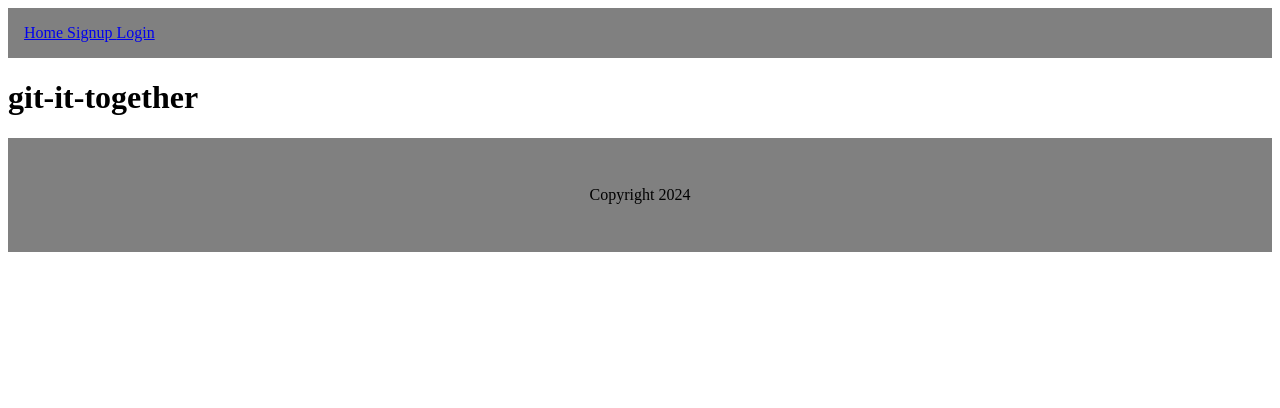
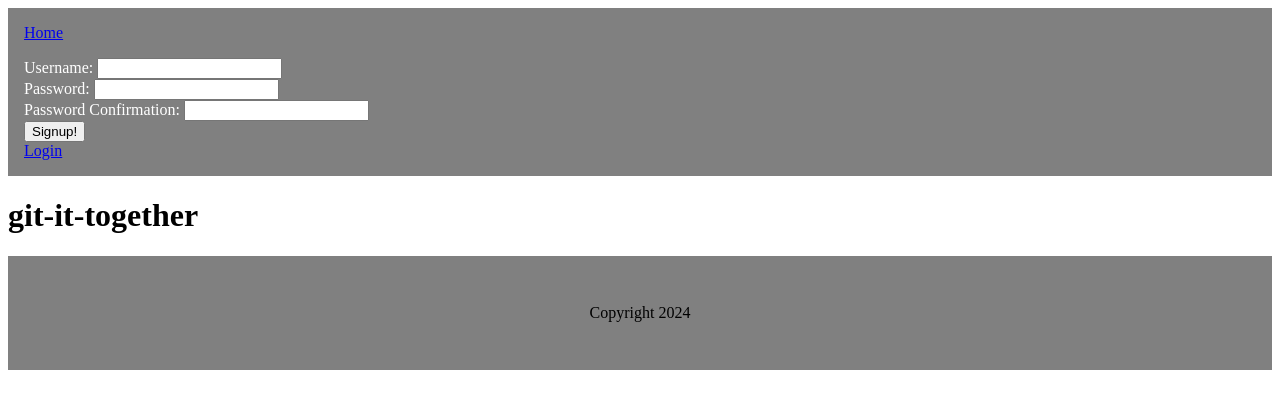
Before and after one commit to BuickSalesman/git-it-together, a React (Vite) app: page / in a window 1280 px wide. Shown: the top 408 px of the page. Built offline with nearby package versions, Linux system fonts and the light colour scheme.

Commit message:
added submit button and password confirmation to form

```diff
--- a/src/Header.jsx
+++ b/src/Header.jsx
@@ -1,13 +1,14 @@
 import { Link } from "react-router-dom";
+import { Signup } from "./Signup";
 
 export function Header() {
   return (
     <header>
       <nav>
         <Link to="/">Home </Link>
+        <Signup />
         {localStorage.jwt === undefined ? (
           <>
-            <Link to="/signup">Signup </Link>
             <Link to="/login">Login</Link>
           </>
         ) : (
--- a/src/Signup.jsx
+++ b/src/Signup.jsx
@@ -7,9 +7,18 @@ export function Signup() {
   const handleSubmit = (event) => {
     event.preventDefault();
     setErrors([]);
+
     const params = new FormData(event.target);
+    const password = params.get("password");
+    const passwordConfirmation = params.get("password_confirmation");
+
+    if (password !== passwordConfirmation) {
+      setErrors(["Passowrds do not match!"]);
+      return;
+    }
+
     axios
-      .post("http://localhost:8000/users/", params)
+      .post("http://localhost:8000/users/create/", params)
       .then((response) => {
         console.log(response.data);
         event.target.reset();
@@ -23,7 +32,6 @@ export function Signup() {
 
   return (
     <div id="signup">
-      <h1>Signup</h1>
       <ul>
         {errors.map((error) => (
           <li key={error} {...error}></li>
@@ -31,7 +39,7 @@ export function Signup() {
       </ul>
       <form onSubmit={handleSubmit}>
         <div>
-          Username: <input name="name" type="text" />
+          Username: <input name="username" type="text" />
         </div>
         <div>
           Password: <input name="password" type="password" />
@@ -39,6 +47,7 @@ export function Signup() {
         <div>
           Password Confirmation: <input name="password_confirmation" type="text" />
         </div>
+        <button type="submit">Signup!</button>
       </form>
     </div>
   );
```
